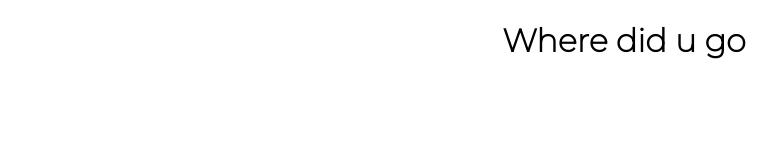
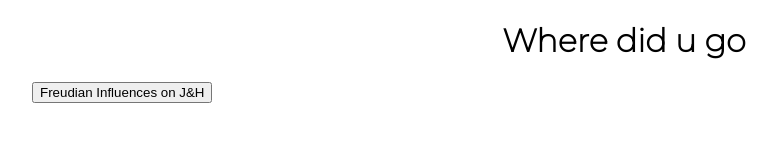
Before and after one commit to eih1/jekyllandhyde, a plain HTML site: page index.html in a window 1280 px wide. Shown: the whole page, without its empty margins (16-793 px from the left). Drawn offline with Linux system fonts and the light colour scheme.

Commit message:
add buttons to list

```diff
--- a/index.html
+++ b/index.html
@@ -11,8 +11,8 @@
     <div id="gh-app">
         <h1 class="gh-text">Where did u go</h1>
         <div>
-            <ul id="gh-ulist">
-
+            <ul class="gh-list">
+                <button class="gh-button">Freudian Influences on J&amp;H</button>
             </ul>
         </div>
     </div>
```
